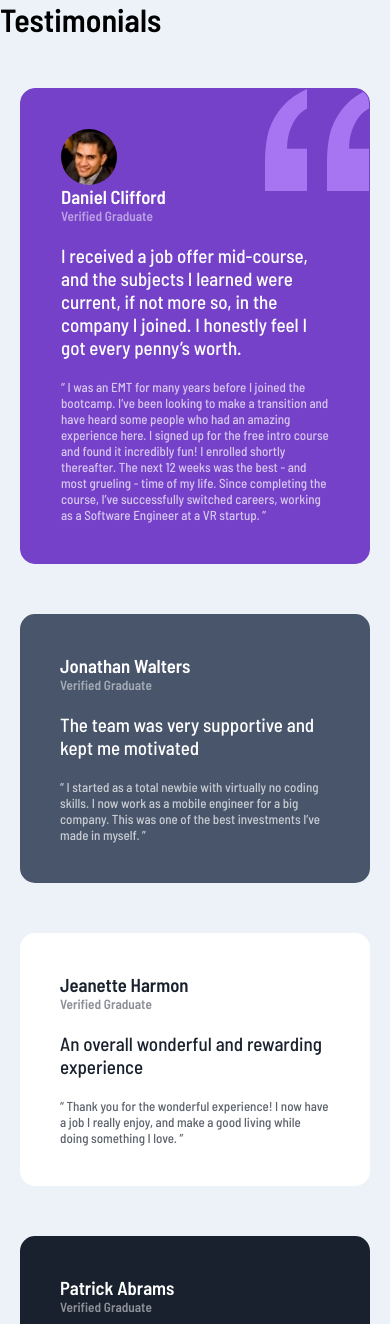
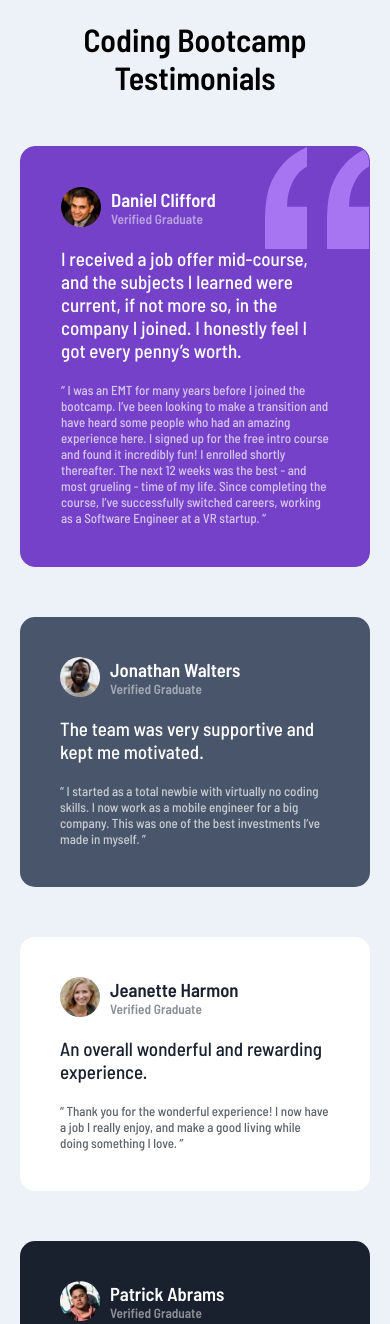
Before and after one commit to Rizqyfm/coding-bootcamp-testi-page, a plain HTML site: page index.html in a window 390 px wide. Shown: the top 1324 px of the page. Drawn offline with Linux system fonts and the light colour scheme.

Commit message:
Finish phone display

```diff
--- a/css/style.css
+++ b/css/style.css
@@ -16,6 +16,11 @@ html, body {
         background-color: hsl(210, 46%, 95%);
     }
 
+    .title {
+        text-align: center;
+        margin-top: 20px;
+    }
+
     .container {
         display: grid;
         grid-template-rows: auto;
@@ -23,12 +28,23 @@ html, body {
 
     .box {
         padding: 40px;
-        display: grid;
-        justify-self: center;
+    }
+
+    .header {
+        display: flex;
+        flex-direction: row;
     }
 
     .profile-pict {
         border-radius: 50px;
+        width: 40px;
+        height: 40px;
+    }
+    .profile {
+        display: flex;
+        flex-direction: column;
+        margin-top: 1px;
+        margin-left: 10px;
     }
 
     .testimonial, .story {
@@ -167,4 +183,10 @@ html, body {
         color: hsl(219, 29%, 14%);
         opacity: 0.7;
     }
+
+    /* Footer */
+    .watermark {
+        text-align: center;
+        font-size: 13px;
+    }
 }
--- a/index.html
+++ b/index.html
@@ -16,16 +16,18 @@
 
 <body>
 
-  <h1 class="title">Testimonials</h1>
+  <h1 class="title">Coding Bootcamp <br> Testimonials</h1>
 
   <div class="container">
 
     <div class="first-testi">
         <div class="box">
+          <div class="header">
             <img src="images/image-daniel.jpg" alt="Daniel Clifford" class="profile-pict">
               <div class="profile">
                 <h3 class="name">Daniel Clifford</h3>
                 <h5 class="type">Verified Graduate</h5>
+              </div>
             </div>
           <p class="testimonial"> I received a job offer mid-course, and the subjects I learned were current, if not more so,
           in the company I joined. I honestly feel I got every penny’s worth. </p>
@@ -40,10 +42,14 @@
 
     <div class="second-testi">
       <div class="box">
+        <div class="header">
+          <img src="images/image-jonathan.jpg" alt="Jonathan Walters" class="profile-pict">
+            <div class="profile">
               <h3 class="name">Jonathan Walters</h3>
               <h5 class="type">Verified Graduate</h5>
-
-        <p class="testimonial">The team was very supportive and kept me motivated</p>
+          </div>
+        </div>
+          <p class="testimonial">The team was very supportive and kept me motivated.</p>
 
           <p class="story">“ I started as a total newbie with virtually no coding skills. I now work as a mobile engineer
           for a big company. This was one of the best investments I’ve made in myself. ”</p>
@@ -52,10 +58,14 @@
 
     <div class="third-testi">
       <div class="box">
+        <div class="header">
+          <img src="images/image-jeanette.jpg" alt="Jeanette Harmon" class="profile-pict">
+            <div class="profile">
               <h3 class="name">Jeanette Harmon</h3>
               <h5 class="type">Verified Graduate</h5>
-
-        <p class="testimonial">An overall wonderful and rewarding experience</p>
+          </div>
+        </div>
+        <p class="testimonial">An overall wonderful and rewarding experience.</p>
 
         <p class="story">“ Thank you for the wonderful experience! I now have a job I really enjoy, and make a good living
         while doing something I love. ”</p>
@@ -64,8 +74,13 @@
 
     <div class="fourth-testi">
       <div class="box">
+        <div class="header">
+          <img src="images/image-patrick.jpg" alt="Patrick Abrams" class="profile-pict">
+            <div class="profile">
             <h3 class="name">Patrick Abrams</h3>
             <h5 class="type">Verified Graduate</h5>
+          </div>
+        </div>
 
         <p class="testimonial">Awesome teaching support from TAs who did the bootcamp themselves. Getting guidance from them and
         learning from their experiences was easy.</p>
@@ -79,9 +94,13 @@
 
   <div class="fifth-testi">
     <div class="box">
+      <div class="header">
+        <img src="images/image-kira.jpg" alt="Kira Whittle" class="profile-pict">
+          <div class="profile">
             <h3 class="name">Kira Whittle</h3>
             <h5 class="type">Verified Graduate</h5>
-
+    </div>
+  </div>
       <p class="testimonial">Such a life-changing experience. Highly recommended!</p>
 
       <p class="story">“ Before joining the bootcamp, I’ve never written a line of code. I needed some structure from
```
Lines whose indentation alone changed are shown as unchanged.
